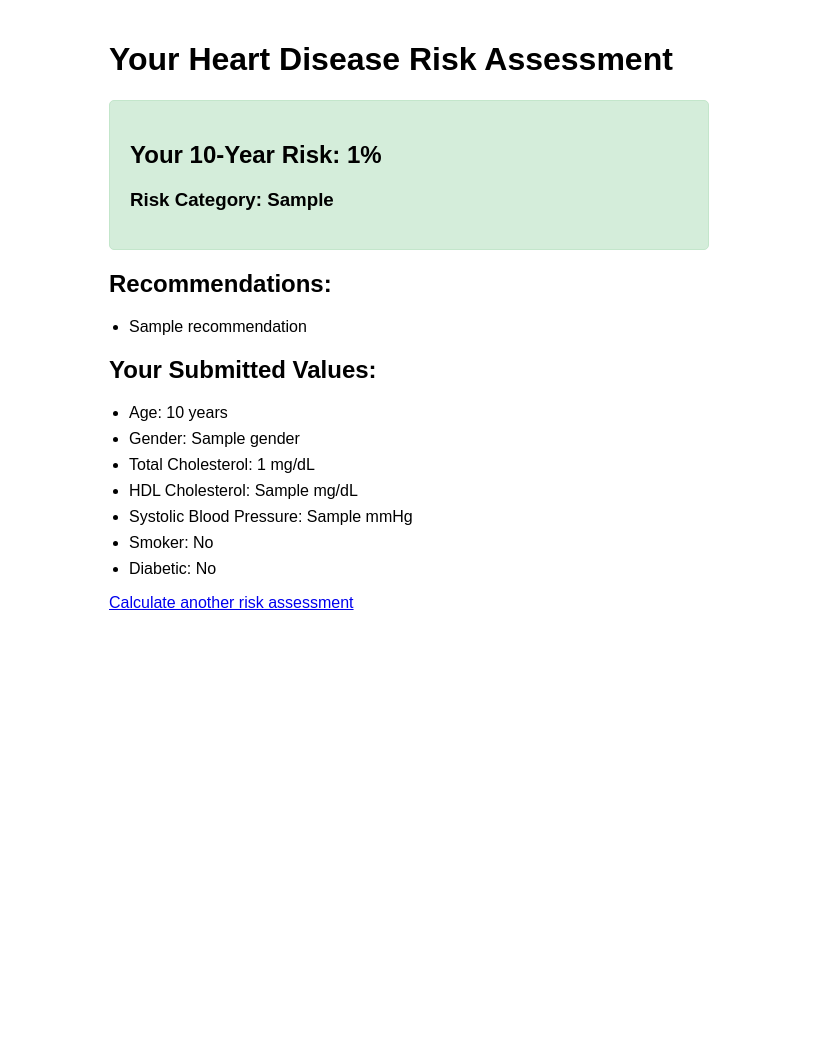
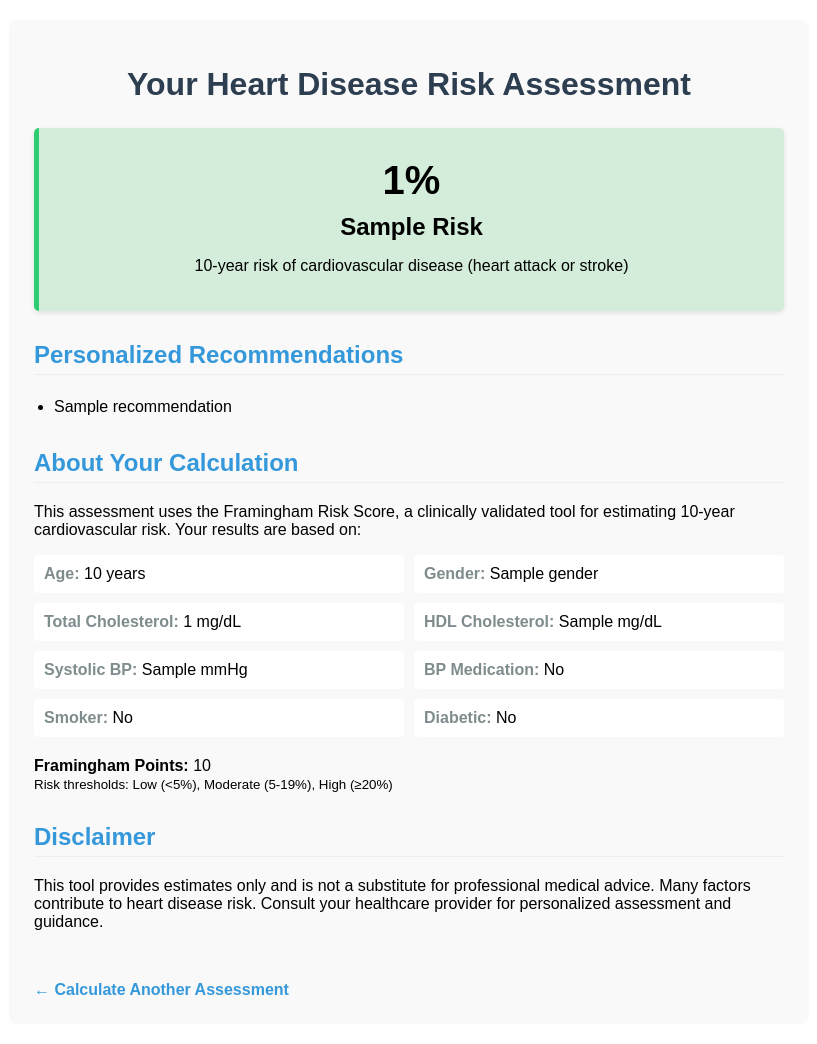
Before and after one commit to Khrrousheh/Heart-Disease-Risk-Assessment, a FastAPI app: template templates/result.html in a window 1280 px wide. Shown: the whole page, without its empty margins (231-1048 px from the left). Before the commit the page ends 610 px from the top, so only its background shows below. Run offline with FastAPI, Linux system fonts and the light colour scheme; the template is opened without the code that fills it: most values are stand-ins (such as "Sample title", 1, 10 or a date in 2020).

Commit message:
backend: the full framingham risk score

```diff
--- a/main.py
+++ b/main.py
@@ -3,7 +3,7 @@ from fastapi.responses import HTMLResponse
 from fastapi.staticfiles import StaticFiles
 from fastapi.templating import Jinja2Templates
 from pydantic import BaseModel
-import math
+from typing import Optional
 
 app = FastAPI()
 
@@ -20,42 +20,94 @@ class RiskFactors(BaseModel):
     systolic_bp: int
     smoker: bool
     diabetic: bool
+    bp_treated: Optional[bool] = False
 
 
 def calculate_framingham_risk(factors: RiskFactors) -> dict:
     """
-    Calculate 10-year cardiovascular disease risk using Framingham algorithm
-    Returns risk percentage and category
+    Calculate 10-year cardiovascular disease risk using the full Framingham algorithm
+    Returns risk percentage and category based on:
+    - Age
+    - Total cholesterol
+    - HDL cholesterol
+    - Systolic BP (treated/untreated)
+    - Smoking status
+    - Diabetes status
     """
-    # Simplified Framingham calculation (actual implementation would be more complex)
-    risk_score = 0
 
-    # Age factors
     if factors.gender == "male":
-        risk_score += factors.age * 0.5
+        return _calculate_male_framingham(
+            factors.age,
+            factors.total_cholesterol,
+            factors.hdl_cholesterol,
+            factors.systolic_bp,
+            factors.smoker,
+            factors.diabetic,
+            factors.bp_treated
+        )
     else:
-        risk_score += factors.age * 0.4
+        return _calculate_female_framingham(
+            factors.age,
+            factors.total_cholesterol,
+            factors.hdl_cholesterol,
+            factors.systolic_bp,
+            factors.smoker,
+            factors.diabetic,
+            factors.bp_treated
+        )
 
-    # Cholesterol factors
-    risk_score += (factors.total_cholesterol / factors.hdl_cholesterol) * 0.3
 
-    # Blood pressure factors
-    if factors.systolic_bp >= 140:
-        risk_score += 1.5
-    elif factors.systolic_bp >= 120:
-        risk_score += 0.8
+def _calculate_male_framingham(age, total_chol, hdl, sbp, smoker, diabetic, bp_treated):
+    """Calculate Framingham risk for males"""
+    points = 0
 
-    # Behavioral factors
-    if factors.smoker:
-        risk_score += 1.4
-    if factors.diabetic:
-        risk_score += 1.3
+    # Age points
+    if age >= 70:
+        points += 12
+    elif age >= 65:
+        points += 11
+    elif age >= 60:
+        points += 10
+    elif age >= 55:
+        points += 8
+    elif age >= 50:
+        points += 6
+    elif age >= 45:
+        points += 4
+    elif age >= 40:
+        points += 2
+    elif age >= 35:
+        points += 1
 
-    # Convert score to percentage (simplified for demo)
-    risk_percentage = min(100, max(1, risk_score * 3))
+    # Total cholesterol points by age group
+    if age >= 70:
+        points += _get_cholesterol_points(total_chol, [0, 1, 2, 3, 4])
+    elif age >= 60:
+        points += _get_cholesterol_points(total_chol, [0, 1, 2, 3, 4])
+    elif age >= 50:
+        points += _get_cholesterol_points(total_chol, [0, 1, 2, 3, 4])
+    elif age >= 40:
+        points += _get_cholesterol_points(total_chol, [0, 1, 2, 3, 4])
+    else:  # 20-39
+        points += _get_cholesterol_points(total_chol, [0, 4, 7, 9, 11])
 
-    # Determine risk category
-    if risk_percentage < 10:
+    # HDL cholesterol points
+    points += _get_hdl_points(hdl)
+
+    # Systolic BP points
+    points += _get_bp_points(sbp, bp_treated)
+
+    # Smoking adds points
+    if smoker: points += 4
+
+    # Diabetes adds points
+    if diabetic: points += 3
+
+    # Convert points to risk percentage
+    risk_percentage = _male_points_to_risk(points)
+
+    # Determine category
+    if risk_percentage < 6:
         category = "Low"
     elif risk_percentage < 20:
         category = "Moderate"
@@ -63,33 +115,174 @@ def calculate_framingham_risk(factors: RiskFactors) -> dict:
         category = "High"
 
     return {
-        "risk_percentage": round(risk_percentage, 1),
-        "risk_category": category
+        "risk_percentage": risk_percentage,
+        "risk_category": category,
+        "points": points
     }
 
 
-def get_recommendations(risk_category: str) -> list:
+def _calculate_female_framingham(age, total_chol, hdl, sbp, smoker, diabetic, bp_treated):
+    """Calculate Framingham risk for females"""
+    points = 0
+
+    # Age points
+    if age >= 70:
+        points += 16
+    elif age >= 65:
+        points += 14
+    elif age >= 60:
+        points += 12
+    elif age >= 55:
+        points += 10
+    elif age >= 50:
+        points += 8
+    elif age >= 45:
+        points += 6
+    elif age >= 40:
+        points += 4
+    elif age >= 35:
+        points += 2
+
+    # Total cholesterol points by age group
+    if age >= 70:
+        points += _get_cholesterol_points(total_chol, [0, 1, 2, 3, 4])
+    elif age >= 60:
+        points += _get_cholesterol_points(total_chol, [0, 1, 2, 3, 4])
+    elif age >= 50:
+        points += _get_cholesterol_points(total_chol, [0, 1, 2, 3, 4])
+    elif age >= 40:
+        points += _get_cholesterol_points(total_chol, [0, 1, 2, 3, 4])
+    else:  # 20-39
+        points += _get_cholesterol_points(total_chol, [0, 4, 7, 9, 11])
+
+    # HDL cholesterol points
+    points += _get_hdl_points(hdl)
+
+    # Systolic BP points
+    points += _get_bp_points(sbp, bp_treated)
+
+    # Smoking adds points
+    if smoker: points += 3
+
+    # Diabetes adds points
+    if diabetic: points += 4
+
+    # Convert points to risk percentage
+    risk_percentage = _female_points_to_risk(points)
+
+    # Determine category
+    if risk_percentage < 5:
+        category = "Low"
+    elif risk_percentage < 20:
+        category = "Moderate"
+    else:
+        category = "High"
+
+    return {
+        "risk_percentage": risk_percentage,
+        "risk_category": category,
+        "points": points
+    }
+
+
+def _get_cholesterol_points(total_chol, thresholds):
+    """Helper for cholesterol points"""
+    if total_chol < 160:
+        return thresholds[0]
+    elif total_chol < 200:
+        return thresholds[1]
+    elif total_chol < 240:
+        return thresholds[2]
+    elif total_chol < 280:
+        return thresholds[3]
+    return thresholds[4]
+
+
+def _get_hdl_points(hdl):
+    """Helper for HDL points"""
+    if hdl >= 60:
+        return -2
+    elif hdl >= 50:
+        return -1
+    elif hdl >= 40:
+        return 0
+    elif hdl >= 35:
+        return 1
+    return 2
+
+
+def _get_bp_points(sbp, treated):
+    """Helper for BP points"""
+    if sbp < 120:
+        points = 0
+    elif sbp < 130:
+        points = 1
+    elif sbp < 140:
+        points = 2
+    elif sbp < 160:
+        points = 3
+    else:
+        points = 4
+    return points + (2 if treated else 0)
+
+
+def _male_points_to_risk(points):
+    """Convert male Framingham points to risk percentage"""
+    risk_map = [
+        (0, 1), (5, 2), (7, 3), (8, 4), (9, 5), (10, 6),
+        (11, 8), (12, 10), (13, 12), (14, 16), (15, 20),
+        (16, 25), (17, 30)
+    ]
+    for threshold, risk in risk_map:
+        if points < threshold:
+            return risk
+    return 30
+
+
+def _female_points_to_risk(points):
+    """Convert female Framingham points to risk percentage"""
+    risk_map = [
+        (9, 1), (12, 2), (14, 3), (15, 4), (16, 5), (17, 6),
+        (18, 8), (19, 11), (20, 14), (21, 17), (22, 22),
+        (23, 27), (24, 30)
+    ]
+    for threshold, risk in risk_map:
+        if points < threshold:
+            return risk
+    return 30
+
+
+def get_recommendations(risk_category: str, gender: str) -> list:
     """Generate recommendations based on risk level"""
     base_recommendations = [
         "Maintain a healthy diet rich in fruits and vegetables",
-        "Engage in at least 150 minutes of moderate exercise weekly"
+        "Engage in at least 150 minutes of moderate exercise weekly",
+        "Maintain a healthy weight (BMI 18.5-24.9)"
+    ]
+
+    gender_specific = [
+        "Reduce alcohol consumption (≤2 drinks/day for men, ≤1 for women)"
     ]
 
     if risk_category == "Low":
-        return base_recommendations + [
-            "Regular health check-ups every 2 years"
+        return base_recommendations + gender_specific + [
+            "Regular health check-ups every 2 years",
+            "Monitor blood pressure annually"
         ]
     elif risk_category == "Moderate":
-        return base_recommendations + [
+        return base_recommendations + gender_specific + [
             "Consult with your primary care physician",
             "Consider cholesterol screening annually",
-            "Monitor blood pressure regularly"
+            "Monitor blood pressure regularly (every 6 months)",
+            "Consider aspirin therapy (discuss with doctor)"
         ]
     else:  # High
-        return base_recommendations + [
+        return base_recommendations + gender_specific + [
             "Urgent consultation with a cardiologist",
-            "Medication evaluation may be needed",
-            "Comprehensive cardiac workup recommended"
+            "Medication evaluation may be needed (statins, antihypertensives)",
+            "Comprehensive cardiac workup recommended",
+            "Strict blood pressure control (<130/80 mmHg)",
+            "LDL cholesterol target <100 mg/dL (or <70 if very high risk)"
         ]
 
 
@@ -107,7 +300,8 @@ async def calculate_risk(
         hdl_cholesterol: int = Form(...),
         systolic_bp: int = Form(...),
         smoker: bool = Form(False),
-        diabetic: bool = Form(False)
+        diabetic: bool = Form(False),
+        bp_treated: bool = Form(False)
 ):
     # Create risk factors object
     factors = RiskFactors(
@@ -117,12 +311,13 @@ async def calculate_risk(
         hdl_cholesterol=hdl_cholesterol,
         systolic_bp=systolic_bp,
         smoker=smoker,
-        diabetic=diabetic
+        diabetic=diabetic,
+        bp_treated=bp_treated
     )
 
     # Calculate risk
     risk_result = calculate_framingham_risk(factors)
-    recommendations = get_recommendations(risk_result["risk_category"])
+    recommendations = get_recommendations(risk_result["risk_category"], factors.gender)
 
     return templates.TemplateResponse(
         "result.html",
--- a/templates/result.html
+++ b/templates/result.html
@@ -3,41 +3,115 @@
 <head>
     <title>Your Heart Disease Risk Results</title>
     <style>
-        body { font-family: Arial, sans-serif; max-width: 600px; margin: 0 auto; padding: 20px; }
-        .result-card { border: 1px solid #ddd; padding: 20px; margin: 20px 0; border-radius: 5px; }
-        .high-risk { background-color: #ffdddd; border-color: #ff9999; }
-        .moderate-risk { background-color: #fff3cd; border-color: #ffeeba; }
-        .low-risk { background-color: #d4edda; border-color: #c3e6cb; }
+        body { font-family: Arial, sans-serif; max-width: 800px; margin: 0 auto; padding: 20px; }
+        .result-container { background-color: #f9f9f9; padding: 25px; border-radius: 8px; }
+        h1 { color: #2c3e50; text-align: center; }
+        h2 { color: #3498db; border-bottom: 1px solid #eee; padding-bottom: 5px; }
+        .risk-card {
+            padding: 20px; margin: 25px 0; border-radius: 5px;
+            box-shadow: 0 2px 5px rgba(0,0,0,0.1);
+        }
+        .high-risk { background-color: #ffdddd; border-left: 5px solid #e74c3c; }
+        .moderate-risk { background-color: #fff3cd; border-left: 5px solid #f39c12; }
+        .low-risk { background-color: #d4edda; border-left: 5px solid #2ecc71; }
+        .risk-value {
+            font-size: 2.5em; font-weight: bold; text-align: center;
+            margin: 10px 0;
+        }
+        .risk-category {
+            font-size: 1.5em; text-align: center; font-weight: bold;
+            margin-bottom: 15px;
+        }
         ul { padding-left: 20px; }
-        li { margin-bottom: 8px; }
+        li { margin-bottom: 10px; line-height: 1.5; }
+        .details-section { margin: 30px 0; }
+        .factor-list { display: grid; grid-template-columns: repeat(2, 1fr); gap: 10px; }
+        .factor-item { background-color: white; padding: 10px; border-radius: 4px; }
+        .factor-label { font-weight: bold; color: #7f8c8d; }
+        .back-link {
+            display: inline-block; margin-top: 20px; color: #3498db;
+            text-decoration: none; font-weight: bold;
+        }
+        .back-link:hover { text-decoration: underline; }
     </style>
 </head>
 <body>
+    <div class="result-container">
         <h1>Your Heart Disease Risk Assessment</h1>
 
-    <div class="result-card {{ 'high-risk' if risk_result.risk_category == 'High' else 'moderate-risk' if risk_result.risk_category == 'Moderate' else 'low-risk' }}">
-        <h2>Your 10-Year Risk: {{ risk_result.risk_percentage }}%</h2>
-        <h3>Risk Category: {{ risk_result.risk_category }}</h3>
+        <div class="risk-card {{ 'high-risk' if risk_result.risk_category == 'High' else 'moderate-risk' if risk_result.risk_category == 'Moderate' else 'low-risk' }}">
+            <div class="risk-value">{{ risk_result.risk_percentage }}%</div>
+            <div class="risk-category">{{ risk_result.risk_category }} Risk</div>
+            <p style="text-align: center;">
+                10-year risk of cardiovascular disease (heart attack or stroke)
+            </p>
         </div>
 
-    <h2>Recommendations:</h2>
+        <div class="details-section">
+            <h2>Personalized Recommendations</h2>
             <ul>
                 {% for recommendation in recommendations %}
                 <li>{{ recommendation }}</li>
                 {% endfor %}
             </ul>
 
-    <h2>Your Submitted Values:</h2>
-    <ul>
-        <li>Age: {{ factors.age }} years</li>
-        <li>Gender: {{ factors.gender }}</li>
-        <li>Total Cholesterol: {{ factors.total_cholesterol }} mg/dL</li>
-        <li>HDL Cholesterol: {{ factors.hdl_cholesterol }} mg/dL</li>
-        <li>Systolic Blood Pressure: {{ factors.systolic_bp }} mmHg</li>
-        <li>Smoker: {{ "Yes" if factors.smoker else "No" }}</li>
-        <li>Diabetic: {{ "Yes" if factors.diabetic else "No" }}</li>
-    </ul>
+            {% if risk_result.risk_category == "High" %}
+            <p><strong>Important:</strong> Please consult with a healthcare professional about your results.</p>
+            {% endif %}
+        </div>
 
-    <p><a href="/">Calculate another risk assessment</a></p>
+        <div class="details-section">
+            <h2>About Your Calculation</h2>
+            <p>This assessment uses the Framingham Risk Score, a clinically validated tool for estimating
+            10-year cardiovascular risk. Your results are based on:</p>
+
+            <div class="factor-list">
+                <div class="factor-item">
+                    <span class="factor-label">Age:</span> {{ factors.age }} years
+                </div>
+                <div class="factor-item">
+                    <span class="factor-label">Gender:</span> {{ factors.gender|capitalize }}
+                </div>
+                <div class="factor-item">
+                    <span class="factor-label">Total Cholesterol:</span> {{ factors.total_cholesterol }} mg/dL
+                </div>
+                <div class="factor-item">
+                    <span class="factor-label">HDL Cholesterol:</span> {{ factors.hdl_cholesterol }} mg/dL
+                </div>
+                <div class="factor-item">
+                    <span class="factor-label">Systolic BP:</span> {{ factors.systolic_bp }} mmHg
+                </div>
+                <div class="factor-item">
+                    <span class="factor-label">BP Medication:</span> {{ "Yes" if factors.bp_treated else "No" }}
+                </div>
+                <div class="factor-item">
+                    <span class="factor-label">Smoker:</span> {{ "Yes" if factors.smoker else "No" }}
+                </div>
+                <div class="factor-item">
+                    <span class="factor-label">Diabetic:</span> {{ "Yes" if factors.diabetic else "No" }}
+                </div>
+            </div>
+
+            <p style="margin-top: 20px;">
+                <strong>Framingham Points:</strong> {{ risk_result.points }}<br>
+                <small>Risk thresholds:
+                    {% if factors.gender == "male" %}
+                    Low (<6%), Moderate (6-19%), High (≥20%)
+                    {% else %}
+                    Low (<5%), Moderate (5-19%), High (≥20%)
+                    {% endif %}
+                </small>
+            </p>
+        </div>
+
+        <div class="details-section">
+            <h2>Disclaimer</h2>
+            <p>This tool provides estimates only and is not a substitute for professional medical advice.
+            Many factors contribute to heart disease risk. Consult your healthcare provider for
+            personalized assessment and guidance.</p>
+        </div>
+
+        <a href="/" class="back-link">← Calculate Another Assessment</a>
+    </div>
 </body>
 </html>
```
Also changed, not shown: templates/form.html (+32 -11 lines). Lines whose indentation alone changed are shown as unchanged.
